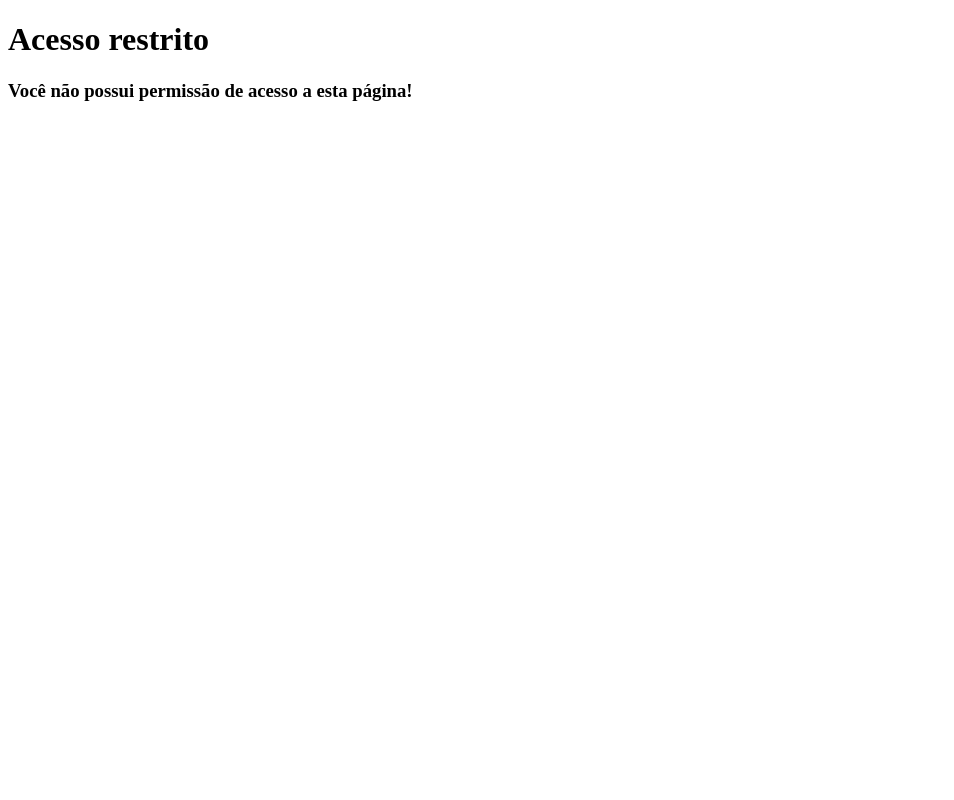
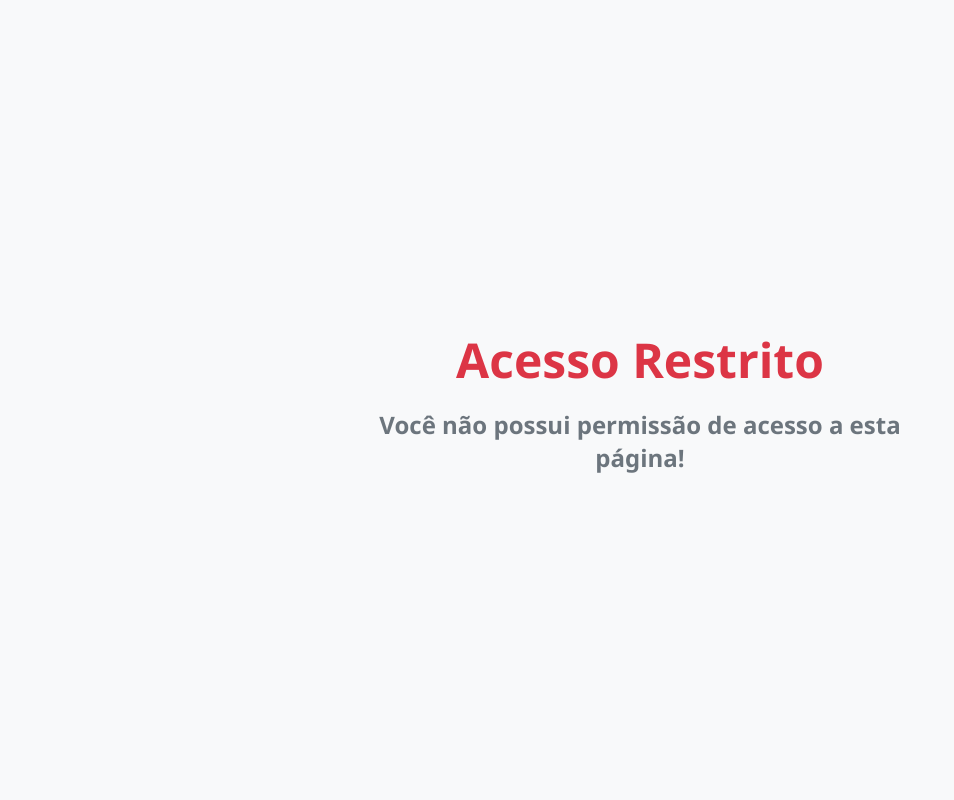
Before and after one commit to teamInovaCare/InovaCare, a Node server app: template app/views/pages/restrito.ejs in a window 1280 px wide. Shown: the whole page, without its empty margins (0-954 px from the left). Run offline with Node 20, Linux system fonts and the light colour scheme; the template is opened without the code that fills it, so the values that code supplies are empty.

Commit message:
acesso negado, amigo

```diff
--- a/app/views/pages/restrito.ejs
+++ b/app/views/pages/restrito.ejs
@@ -1,12 +1,61 @@
 <!DOCTYPE html>
-<html lang="en">
+<html lang="pt-br">
 <head>
-    <meta charset="UTF-8">
-    <meta name="viewport" content="width=device-width, initial-scale=1.0">
-    <title>Área Restrita</title>
+  <meta charset="UTF-8" />
+  <meta name="viewport" content="width=device-width, initial-scale=1.0"/>
+
+
+
+  <title>Área Restrita</title>
+
+  <style>
+* {
+      margin: 0;
+      padding: 0;
+      box-sizing: border-box;
+    }
+
+    body {
+      background-color: #f8f9fa;
+      color: #333;
+      font-family: 'Segoe UI', Tahoma, Geneva, Verdana, sans-serif;
+      height: 100vh;
+      display: flex;
+      flex-direction: column;
+      justify-content: center;
+      align-items: center;
+      text-align: center;
+      padding: 20px;
+    }
+
+    h1 {
+      font-size: 3rem;
+      color: #dc3545; /* vermelho de alerta */
+      margin-bottom: 1rem;
+    }
+
+    h3 {
+      font-size: 1.5rem;
+      color: #6c757d; /* cinza mais suave */
+      max-width: 600px;
+    }
+
+    /* Responsividade */
+    @media (max-width: 600px) {
+      h1 {
+        font-size: 2rem;
+      }
+
+      h3 {
+        font-size: 1.1rem;
+      }
+    }
+  </style>
+
 </head>
+
 <body>
-        <h1>Acesso restrito</h1>
-        <h3>Você não possui permissão de acesso a esta página!</h3>
+  <h1>Acesso Restrito</h1>
+  <h3>Você não possui permissão de acesso a esta página!</h3>
 </body>
 </html>
```
